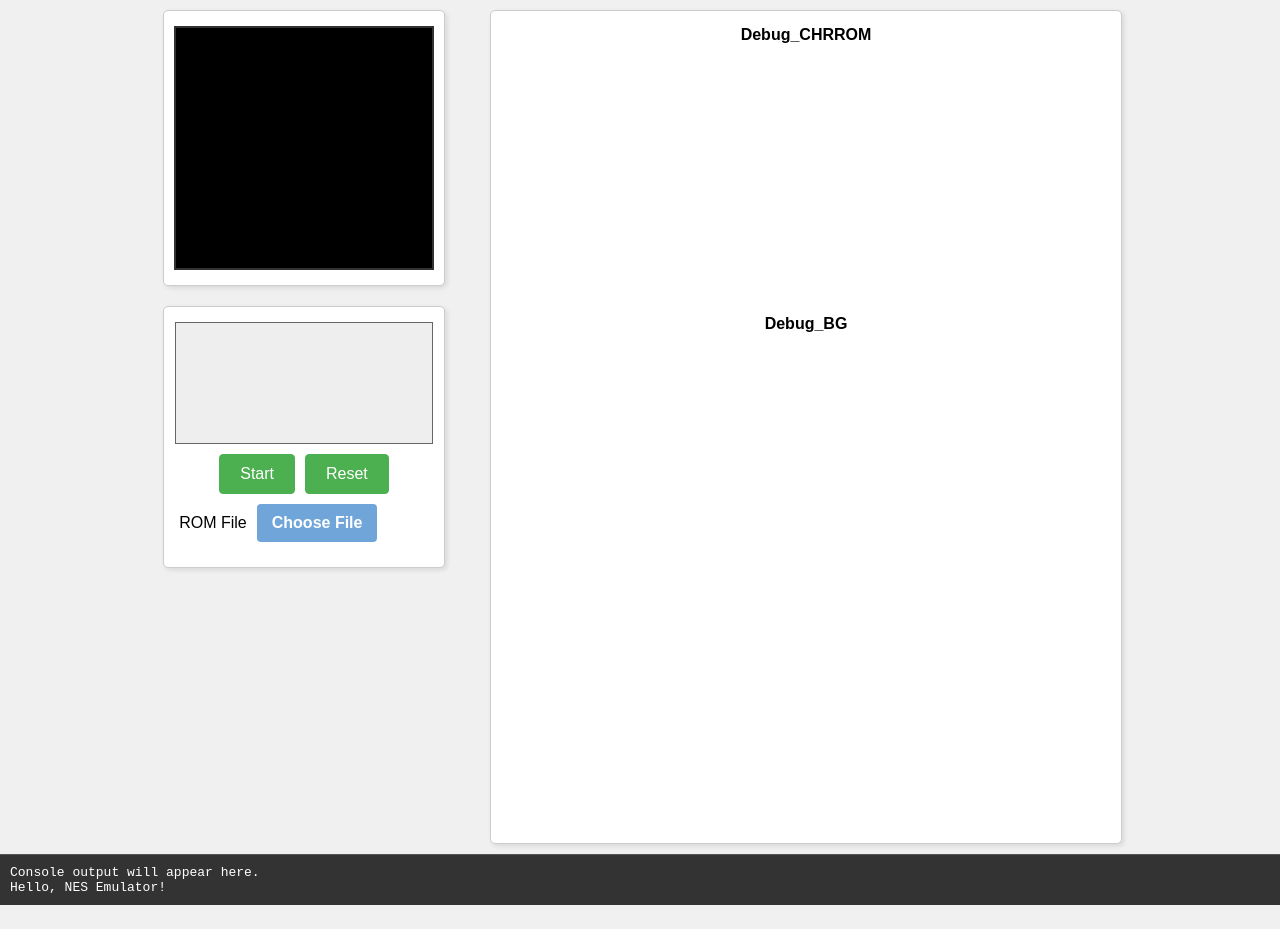
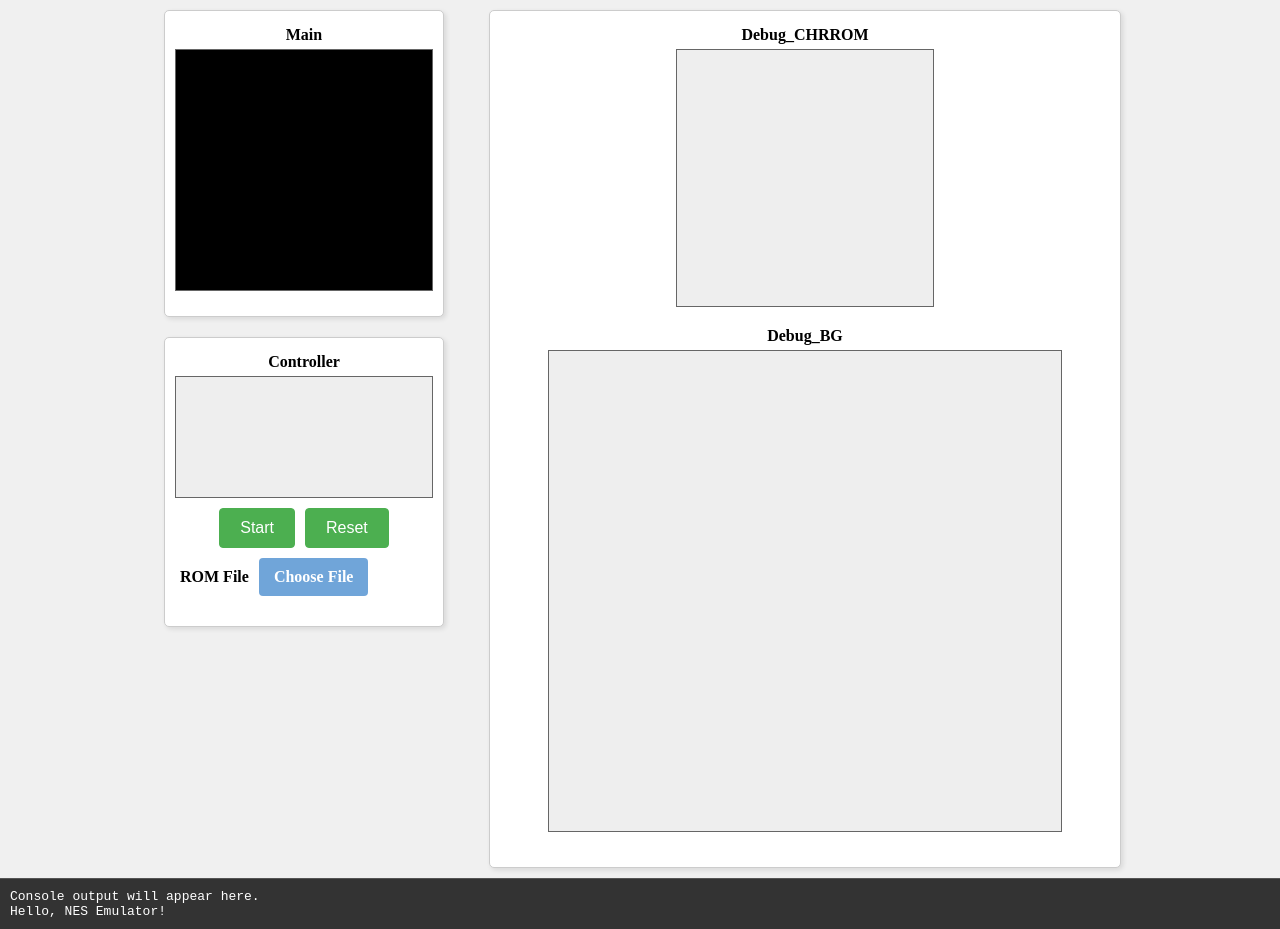
Before and after one commit to ofutonMizuki/NES-emulator-with-TypeScript, a website built with webpack: page src/index.html in a window 1280 px wide. Before the commit the page ends 905 px from the top, so only its background shows below. Built offline with nearby package versions, Linux system fonts and the light colour scheme.

Commit message:
フロント画面に見た目を修正

```diff
--- a/src/index.html
+++ b/src/index.html
@@ -1,20 +1,24 @@
 <!DOCTYPE html>
 <html>
-
 <head>
     <meta charset="UTF-8" />
     <title>NES Emulator</title>
     <style>
         /* General Styling */
         body {
-            font-family: sans-serif;
             background-color: #f0f0f0;
             display: flex;
             flex-direction: column;
             align-items: center;
             margin: 0;
             min-height: 100vh;
-            /* body takes up full viewport */
+        }
+
+        canvas {
+            image-rendering: pixelated;
+            border: 1px solid #666;
+            margin-bottom: 10px;
+            background-color: #eee;
         }
 
         .section {
@@ -36,7 +40,6 @@
             width: 100%;
             gap: 20px;
             flex-grow: 0;
-            /* Prevent expansion */
         }
 
         #screen-io-container {
@@ -49,26 +52,15 @@
         #main_section {
             display: flex;
             justify-content: center;
-        }
-
-        #screen {
-            image-rendering: pixelated;
-            border: 2px solid #333;
-            background-color: #000;
-        }
-
-        /* I/O Section */
-        #io_section {
-            display: flex;
             flex-direction: column;
             align-items: center;
         }
 
-        #controller {
-            image-rendering: pixelated;
-            border: 1px solid #666;
-            margin-bottom: 10px;
-            background-color: #eee;
+        /* I/O Section */
+        .section {
+            display: flex;
+            flex-direction: column;
+            align-items: center;
         }
 
         /* Button Styles */
@@ -131,22 +123,11 @@
             white-space: nowrap;
         }
 
-        /* Debug Section */
-        #debug_section {
+        .debug-canvas-container {
             display: flex;
             flex-direction: column;
             align-items: center;
-        }
-
-        /* Debug Canvas Container - これが重要 */
-        .debug-canvas-container {
-            display: flex;
-            flex-direction: column;
-            /* 垂直方向に配置 */
-            align-items: center;
-            /* 中央揃え */
             margin-bottom: 10px;
-            /* 下に少し余白 */
         }
 
 
@@ -158,10 +139,8 @@
             height: auto;
         }
 
-        /* Debug Section Label */
-        .debug-canvas-container label {
+        label {
             margin-bottom: 5px;
-            /* ラベルとキャンバスの間隔を狭める */
             font-weight: bold;
         }
 
@@ -176,33 +155,26 @@
             box-sizing: border-box;
             font-family: monospace;
             border-top: 1px solid #555;
-            height: auto;
+            max-height: 200px;
+            /* 初期値は設定しておく */
+            overflow-y: auto;
             flex-shrink: 0;
-            /* flex-grow: 1;  削除 */
-            max-height: 200px;
-            overflow-y: auto;
         }
-
 
         /* WebKit (Chrome, Safari, Edge) */
         #console-output::-webkit-scrollbar {
             width: 12px;
-            /* Scrollbar width */
         }
 
         #console-output::-webkit-scrollbar-track {
             background: #555;
-            /* Scrollbar background color */
             border-radius: 6px;
         }
 
         #console-output::-webkit-scrollbar-thumb {
             background-color: #888;
-            /* Scrollbar thumb color */
             border-radius: 6px;
-            /* Rounded corners for scrollbar thumb */
             border: 2px solid #555;
-            /* Border around thumb */
         }
 
         #console-output::-webkit-scrollbar-thumb:hover {
@@ -212,9 +184,7 @@
         /* Firefox */
         #console-output {
             scrollbar-width: thin;
-            /* Scrollbar width */
             scrollbar-color: #888 #555;
-            /* Scrollbar colors (thumb track) */
         }
     </style>
 </head>
@@ -223,9 +193,11 @@
     <div id="main-content">
         <div id="screen-io-container">
             <div id="main_section" class="section">
+                <label>Main</label>
                 <canvas id="screen" width="256" height="240"></canvas>
             </div>
             <div id="io_section" class="section">
+                <label>Controller</label>
                 <canvas id="controller" width="256" height="120"></canvas>
 
                 <div>
@@ -258,57 +230,58 @@
     <script src="bundle.js" defer></script>
 
     <script>
-        // Immediately Invoked Function Expression (IIFE)
         (function () {
             const consoleOutput = document.getElementById("console-output");
 
-            // Override console methods to redirect output
+            // コンソールのリダイレクト ( আগের উত্তর থেকে)
             redirectConsoleOutput();
 
             function redirectConsoleOutput() {
               const originalConsoleLog = console.log;
               const originalConsoleError = console.error;
               const originalConsoleWarn = console.warn;
-
               const buffer = [];
               const flushInterval = 100;
               let timer = null;
 
               console.log = (...args) => {
                 originalConsoleLog.apply(console, args);
-                    logWithBuffer(args, 'log');
+                logWithBuffer(args, "log");
               };
 
               console.error = (...args) => {
                 originalConsoleError.apply(console, args);
-                    logWithBuffer(args, 'error');
+                logWithBuffer(args, "error");
               };
 
               console.warn = (...args) => {
                 originalConsoleWarn.apply(console, args);
-                    logWithBuffer(args, 'warn');
+                logWithBuffer(args, "warn");
               };
 
-
-                function logWithBuffer(args, type = 'log') {
-                    const message = args.map(arg => {
-                        if (typeof arg === 'object' && arg !== null) {
+              function logWithBuffer(args, type = "log") {
+                const message = args
+                  .map((arg) => {
+                    if (typeof arg === "object" && arg !== null) {
                       try {
-                                // Attempt to create a simplified string representation
                         const simpleObj = {};
                         for (const key in arg) {
-                                    if (arg.hasOwnProperty(key) && typeof arg[key] !== 'function' && typeof arg[key] !== 'object') {
+                          if (
+                            arg.hasOwnProperty(key) &&
+                            typeof arg[key] !== "function" &&
+                            typeof arg[key] !== "object"
+                          ) {
                             simpleObj[key] = arg[key];
                           }
                         }
                         return JSON.stringify(simpleObj);
-
                       } catch (error) {
                         return `Error stringifying object: ${error.message}`;
                       }
                     }
                     return String(arg); // Convert to string
-                    }).join(' ');
+                  })
+                  .join(" ");
 
                 buffer.push({ message, type });
 
@@ -328,7 +301,12 @@
                 for (const item of buffer) {
                   const outputLine = document.createElement("div");
                   outputLine.textContent = item.message;
-                        outputLine.style.color = item.type === 'error' ? 'red' : item.type === 'warn' ? 'yellow' : 'white';
+                  outputLine.style.color =
+                    item.type === "error"
+                      ? "red"
+                      : item.type === "warn"
+                      ? "yellow"
+                      : "white";
                   fragment.appendChild(outputLine);
                 }
                 consoleOutput.appendChild(fragment);
@@ -336,8 +314,26 @@
                 buffer.length = 0; // Clear the buffer
               }
             }
+
+            // 最大高さを設定する関数
+            function setConsoleMaxHeight() {
+                // 他の要素の高さを考慮 (例: ヘッダー、ボタンなど)
+                const otherElementsHeight =
+                    document.getElementById("main-content").offsetHeight;
+
+                // 利用可能な高さを計算 (ビューポートの高さ - 他の要素の高さ)
+                const availableHeight = window.innerHeight - otherElementsHeight; // 20px は余裕
+
+                // コンソール出力の最大高さを設定
+                consoleOutput.style.maxHeight = `${availableHeight}px`;
+            }
+
+
+            // 初期化時とウィンドウリサイズ時に最大高さを設定
+            setConsoleMaxHeight();
+            window.addEventListener("resize", setConsoleMaxHeight);
+
         })();
     </script>
 </body>
-
 </html>
```
Lines whose indentation alone changed are shown as unchanged.
